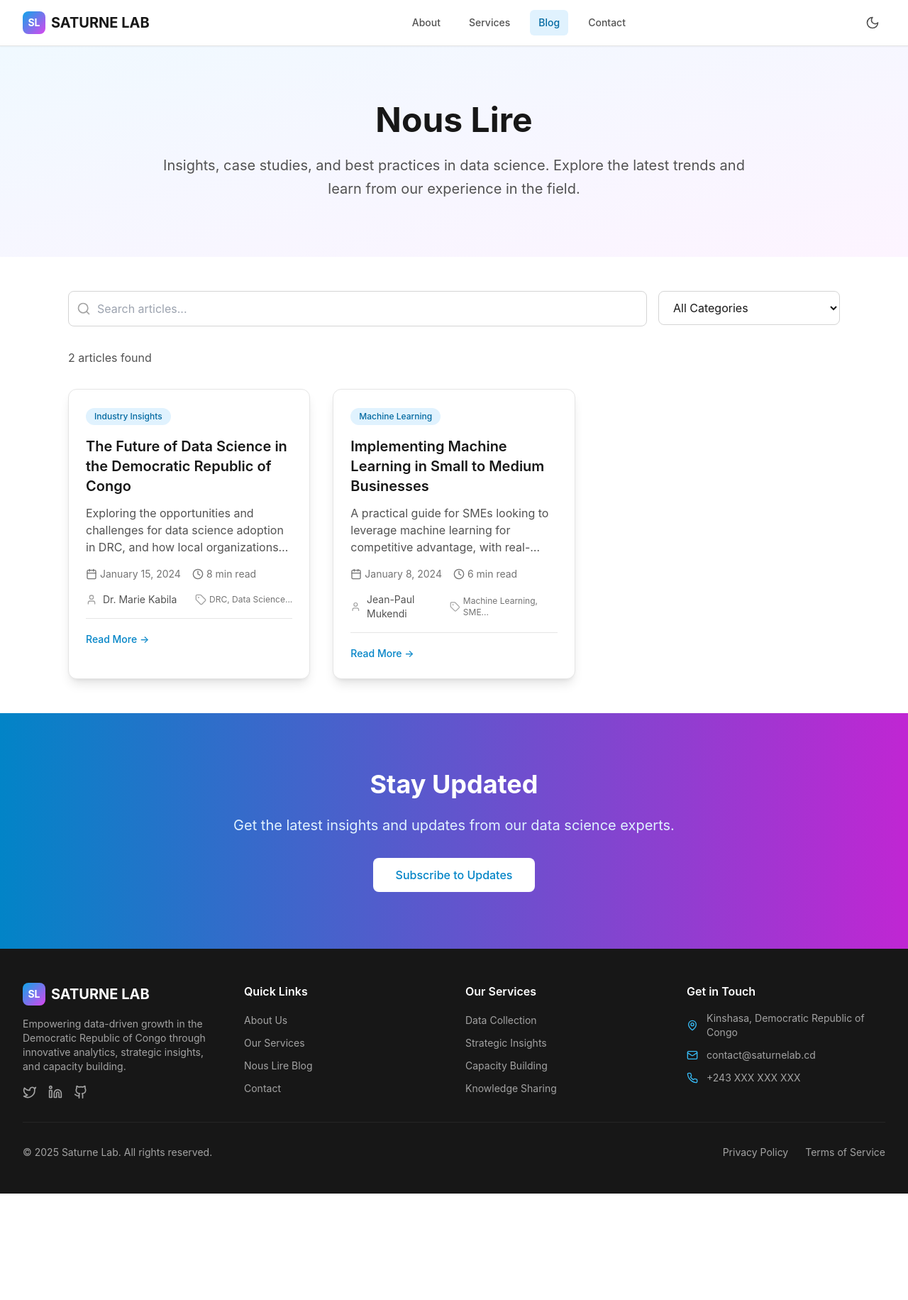
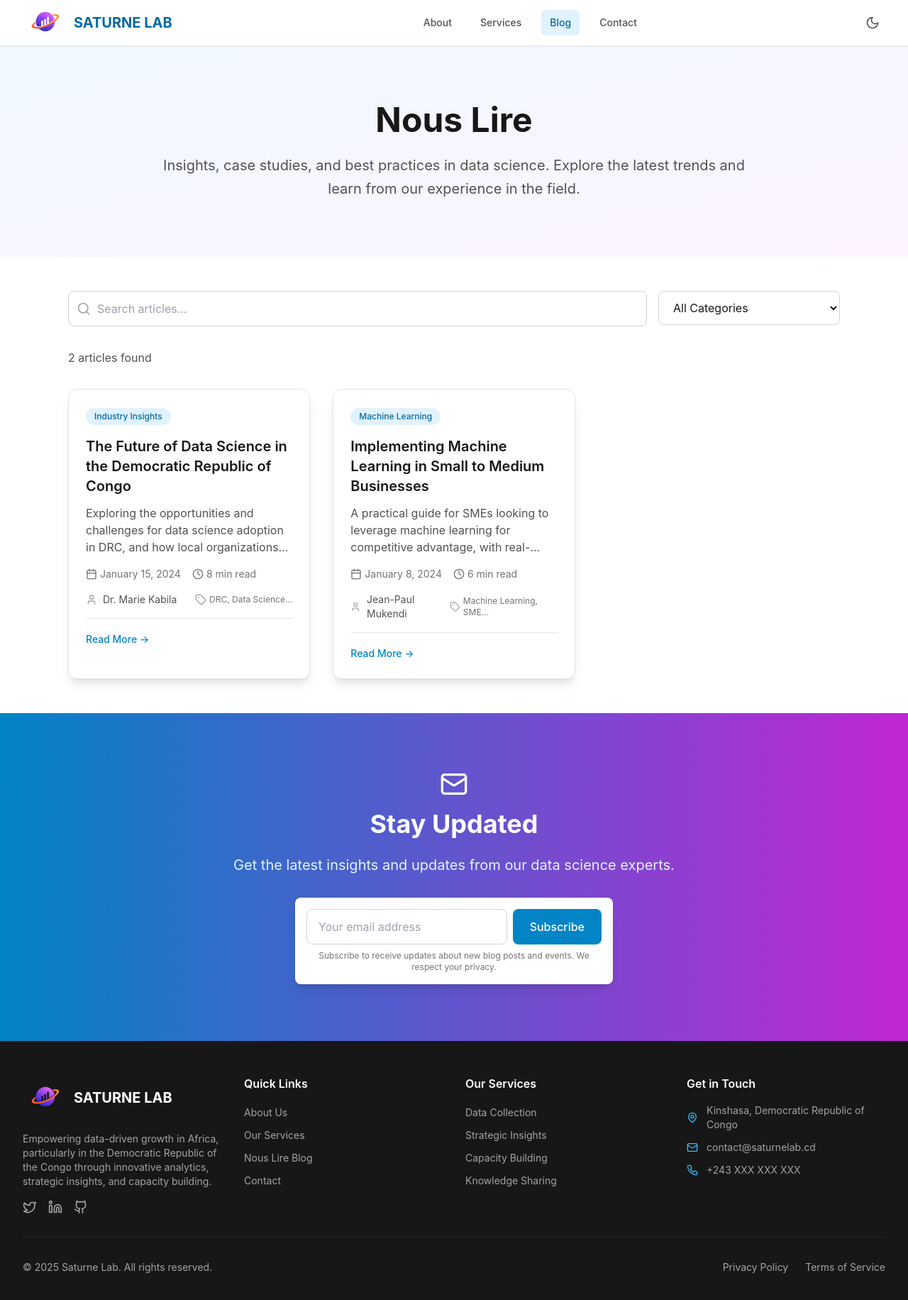
Before and after one commit to lukuenya/saturneLab, a Next.js app: page /blog in a window 1280 px wide. Shown: the top 1832 px of the page at 71% size. Before the commit the page ends 1682 px from the top, so only its background shows below. Built offline with nearby package versions, Linux system fonts and the light colour scheme.

Commit message:
Change the logo, add newsletter feature

```diff
--- a/components/Footer.tsx
+++ b/components/Footer.tsx
@@ -1,6 +1,10 @@
 import React from 'react'
 import Link from 'next/link'
 import { Mail, MapPin, Phone, Github, Twitter, Linkedin } from 'lucide-react'
+import dynamic from 'next/dynamic'
+
+// Dynamically import Image component with SSR disabled to prevent hydration errors
+const Image = dynamic(() => import('next/image'), { ssr: false })
 
 const Footer: React.FC = () => {
   const currentYear = new Date().getFullYear()
@@ -12,13 +16,21 @@ const Footer: React.FC = () => {
           {/* Company Info */}
           <div className="space-y-4">
             <div className="flex items-center space-x-2">
-              <div className="w-8 h-8 bg-gradient-to-br from-primary-500 to-secondary-500 rounded-lg flex items-center justify-center">
-                <span className="text-white font-bold text-sm">SL</span>
+              {/* Replace with your logo - update the path to match your actual logo file */}
+              <div className="relative w-16 h-16">
+                <Image
+                  src="/images/saturne_lab_logo.png"
+                  alt="Saturne Lab Logo"
+                  width={64}
+                  height={64}
+                  className="object-contain"
+                  priority
+                />
               </div>
               <span className="text-xl font-bold text-white">SATURNE LAB</span>
             </div>
             <p className="text-sm text-neutral-400">
-              Empowering data-driven growth in the Democratic Republic of Congo through
+              Empowering data-driven growth in Africa, particularly in the Democratic Republic of the Congo through
               innovative analytics, strategic insights, and capacity building.
             </p>
             <div className="flex space-x-4">
--- a/components/Header.tsx
+++ b/components/Header.tsx
@@ -1,7 +1,8 @@
 import React, { useState } from 'react'
 import Link from 'next/link'
+import Image from 'next/image'
 import { useRouter } from 'next/router'
-import { Menu, X, Moon, Sun } from 'lucide-react'
+import { Sun, Moon, Menu, X } from 'lucide-react'
 import { useTheme } from 'next-themes'
 
 const Header: React.FC = () => {
@@ -25,10 +26,18 @@ const Header: React.FC = () => {
           {/* Logo */}
           <div className="flex-shrink-0">
             <Link href="/" className="flex items-center space-x-2">
-              <div className="w-8 h-8 bg-gradient-to-br from-primary-500 to-secondary-500 rounded-lg flex items-center justify-center">
-                <span className="text-white font-bold text-sm">SL</span>
+              {/* Logo with increased size */}
+              <div className="relative w-16 h-16">
+                <Image
+                  src="/images/saturne_lab_logo.png"
+                  alt="Saturne Lab Logo"
+                  width={64}
+                  height={64}
+                  className="object-contain"
+                  priority
+                />
               </div>
-              <span className="text-xl font-bold text-neutral-900 dark:text-white">
+              <span className="text-xl font-bold text-primary-700 dark:text-primary-400">
                 SATURNE LAB
               </span>
             </Link>
--- /dev/null
+++ b/components/NewsletterForm.tsx
@@ -0,0 +1,83 @@
+import React, { useState } from 'react';
+
+interface NewsletterFormProps {
+  className?: string;
+}
+
+const NewsletterForm: React.FC<NewsletterFormProps> = ({ className = '' }) => {
+  const [email, setEmail] = useState('');
+  const [status, setStatus] = useState<'idle' | 'loading' | 'success' | 'error'>('idle');
+  const [message, setMessage] = useState('');
+
+  const handleSubmit = async (e: React.FormEvent) => {
+    e.preventDefault();
+
+    if (!email) {
+      setStatus('error');
+      setMessage('Please enter your email address');
+      return;
+    }
+
+    try {
+      setStatus('loading');
+
+      const response = await fetch('/api/subscribe', {
+        method: 'POST',
+        headers: { 'Content-Type': 'application/json' },
+        body: JSON.stringify({ email }),
+      });
+
+      const data = await response.json();
+
+      if (!response.ok) {
+        throw new Error(data.message || 'Subscription failed');
+      }
+
+      setStatus('success');
+      setMessage(data.message || 'Thank you for subscribing!');
+      setEmail('');
+    } catch (error) {
+      setStatus('error');
+      setMessage(error instanceof Error ? error.message : 'Something went wrong. Please try again.');
+      console.error('Newsletter subscription error:', error);
+    }
+  };
+
+  return (
+    <div className={`${className}`}>
+      <form onSubmit={handleSubmit} className="flex flex-col sm:flex-row gap-2">
+        <div className="flex-grow">
+          <input
+            type="email"
+            value={email}
+            onChange={(e) => setEmail(e.target.value)}
+            placeholder="Your email address"
+            className="w-full px-4 py-3 rounded-lg border border-neutral-300 focus:outline-none focus:ring-2 focus:ring-primary-500 focus:border-transparent"
+            disabled={status === 'loading'}
+          />
+        </div>
+        <button
+          type="submit"
+          disabled={status === 'loading'}
+          className="bg-primary-600 hover:bg-primary-700 text-white font-medium py-3 px-6 rounded-lg transition-colors duration-200 disabled:opacity-70"
+        >
+          {status === 'loading' ? 'Subscribing...' : 'Subscribe'}
+        </button>
+      </form>
+
+      {status === 'success' && (
+        <p className="mt-2 text-sm text-green-600 dark:text-green-400">{message}</p>
+      )}
+
+      {status === 'error' && (
+        <p className="mt-2 text-sm text-red-600 dark:text-red-400">{message}</p>
+      )}
+
+      <p className="mt-2 text-xs text-neutral-500 dark:text-neutral-400">
+        Subscribe to receive updates about new blog posts and events. We respect your privacy.
+      </p>
+    </div>
+  );
+};
+
+export default NewsletterForm;
--- /dev/null
+++ b/pages/api/subscribe.ts
@@ -0,0 +1,56 @@
+import type { NextApiRequest, NextApiResponse } from 'next'
+
+type SubscribeData = {
+  email: string
+}
+
+type ResponseData = {
+  success: boolean
+  message: string
+}
+
+export default async function handler(
+  req: NextApiRequest,
+  res: NextApiResponse<ResponseData>
+) {
+  // Only allow POST requests
+  if (req.method !== 'POST') {
+    return res.status(405).json({ success: false, message: 'Method not allowed' })
+  }
+
+  try {
+    const { email } = req.body as SubscribeData
+
+    // Basic validation
+    if (!email) {
+      return res.status(400).json({ success: false, message: 'Email is required' })
+    }
+
+    // Validate email format
+    const emailRegex = /^[^\s@]+@[^\s@]+\.[^\s@]+$/
+    if (!emailRegex.test(email)) {
+      return res.status(400).json({ success: false, message: 'Invalid email format' })
+    }
+
+    // In a real implementation, you would:
+    // 1. Store the email in a database
+    // 2. Add the email to a newsletter service like Mailchimp, SendGrid, etc.
+    // 3. Possibly send a confirmation email
+
+    // For now, we'll just simulate success
+    console.log('New subscription:', email)
+
+    // Return success response
+    return res.status(200).json({
+      success: true,
+      message: 'Subscription successful! Thank you for subscribing.'
+    })
+
+  } catch (error) {
+    console.error('Newsletter subscription error:', error)
+    return res.status(500).json({
+      success: false,
+      message: 'An error occurred while processing your subscription'
+    })
+  }
+}
--- a/pages/blog/index.tsx
+++ b/pages/blog/index.tsx
@@ -3,7 +3,8 @@ import Layout from '@/components/Layout'
 import Link from 'next/link'
 import { GetStaticProps } from 'next'
 import { getAllPosts, getAllCategories, BlogPost } from '@/lib/blog'
-import { Search, Calendar, User, Tag, Clock } from 'lucide-react'
+import { Search, Calendar, User, Tag, Clock, Mail } from 'lucide-react'
+import NewsletterForm from '@/components/NewsletterForm'
 
 interface BlogIndexProps {
   posts: BlogPost[]
@@ -175,18 +176,19 @@ const BlogIndex: React.FC<BlogIndexProps> = ({ posts, categories }) => {
         </div>
       </section>
 
-      {/* CTA Section */}
+      {/* Newsletter Section */}
       <section className="py-20 bg-gradient-to-r from-primary-600 to-secondary-600">
         <div className="max-w-4xl mx-auto px-4 sm:px-6 lg:px-8 text-center">
+          <Mail className="h-10 w-10 text-white mx-auto mb-4" />
           <h2 className="text-3xl md:text-4xl font-bold text-white mb-6">
             Stay Updated
           </h2>
           <p className="text-xl text-primary-100 mb-8">
             Get the latest insights and updates from our data science experts.
           </p>
-          <Link href="/contact" className="bg-white text-primary-600 hover:bg-primary-50 px-8 py-3 rounded-lg font-medium transition-colors duration-200 inline-block">
-            Subscribe to Updates
-          </Link>
+          <div className="mx-auto inline-block">
+            <NewsletterForm className="bg-white p-4 rounded-lg shadow-lg max-w-md" />
+          </div>
         </div>
       </section>
     </Layout>
```
Also changed, not shown: pages/index.tsx (+16 -16 lines), public/images/saturne_lab_logo.png (added).
